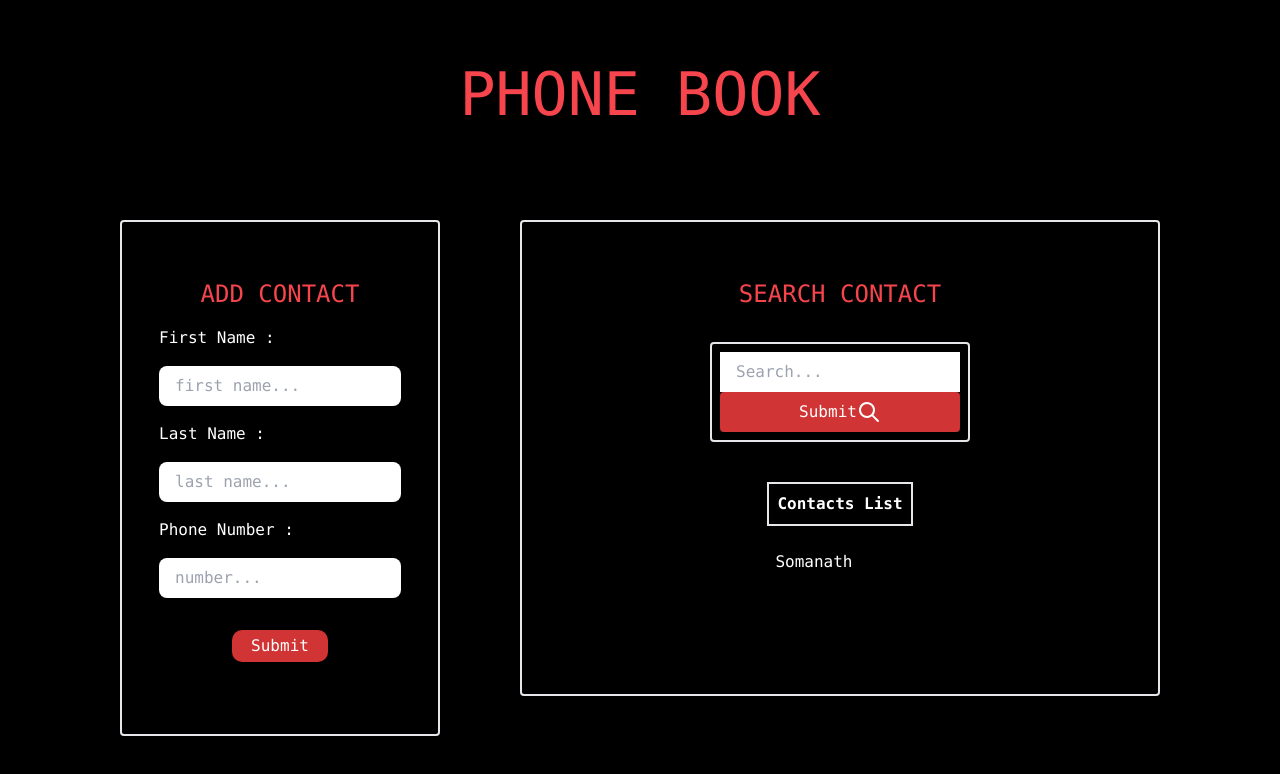
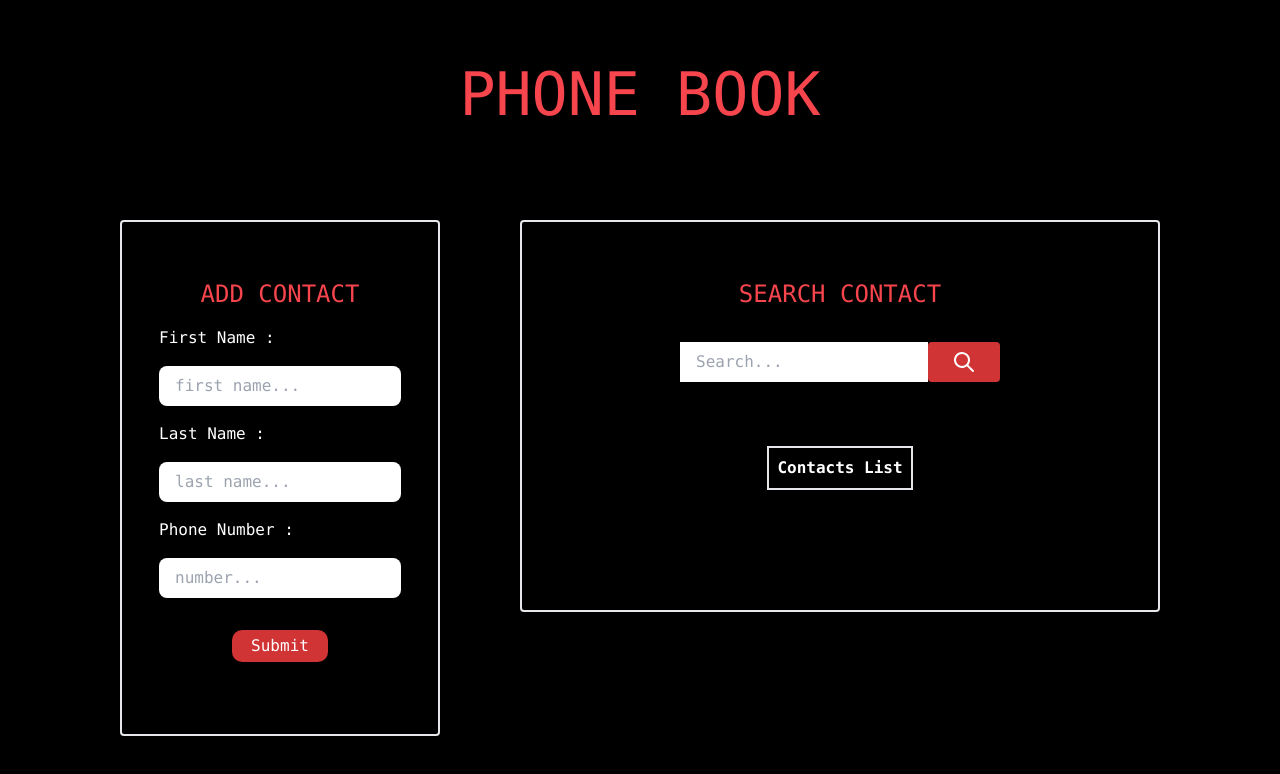
Before and after one commit to X610S-06/phonebook, a React (Create React App) app: page / in a window 1280 px wide. Shown: the top 774 px of the page. Built offline with nearby package versions, Linux system fonts and the light colour scheme.

Commit message:
"add search"

```diff
--- a/src/App.js
+++ b/src/App.js
@@ -5,9 +5,9 @@ import Contacts from './components/Contacts'
 function App() {
 	const [numbers, setNumbers] = useState([
 		{
-			firstName: 'Somanath',
-			lastName: 'Biradar',
-			phone: '1234567890',
+			firstName: '',
+			lastName: '',
+			phone: '',
 		},
 	])
 
@@ -17,14 +17,14 @@ function App() {
 
 	return (
 		<>
-			<h2 class='flex justify-center my-16 text-6xl font-mono text-[#f7454d]'>PHONE BOOK</h2>
-			<div class='flex justify-center sm:flex-col md:flex-row lg:flex-row xl:flex-row'>
-				<div class='flex flex-col w-1/4 h-full font-mono p-12 my-8 mx-10 border-2 rounded'>
-					<h2 class='flex justify-center p-2 text-2xl font-mono text-[#f7454d]'>ADD CONTACT</h2>
+			<h2 className='flex justify-center my-16 text-6xl font-mono text-[#f7454d]'>PHONE BOOK</h2>
+			<div className='flex justify-center sm:flex-col md:flex-row lg:flex-row xl:flex-row'>
+				<div className='flex flex-col w-1/4 h-full font-mono p-12 my-8 mx-10 border-2 rounded'>
+					<h2 className='flex justify-center p-2 text-2xl font-mono text-[#f7454d]'>ADD CONTACT</h2>
 					<AddContact onSubmit={handleSubmit} />
 				</div>
-				<div class='flex flex-col w-1/2 h-full font-mono p-12 my-8 mx-10 border-2 rounded'>
-					<h2 class='flex justify-center p-2 text-2xl font-mono text-[#f7454d]'>SEARCH CONTACT</h2>
+				<div className='flex flex-col w-1/2 h-full font-mono p-12 my-8 mx-10 border-2 rounded'>
+					<h2 className='flex justify-center p-2 text-2xl font-mono text-[#f7454d]'>SEARCH CONTACT</h2>
 					<Contacts numbers={numbers} />
 				</div>
 			</div>
--- a/src/components/Contacts.js
+++ b/src/components/Contacts.js
@@ -3,11 +3,8 @@ import React, { useState } from 'react'
 const Contacts = ({ numbers }) => {
 
 	const [search, setSearch] = useState('')
-	const [filters, setFilters] = useState({
-		firstName: '',
-		lastName: '',
-		phone: '',
-	})
+	const [filters, setFilters] = useState([])
+
 
 	const handleSearch = (e) => {
 		e.preventDefault()
@@ -15,50 +12,73 @@ const Contacts = ({ numbers }) => {
 		setSearch(data)
 	}
 
+	const handleFilter = (e) => {
+		e.preventDefault()
+		setFilters([])
+	}
+
 	const handleSubmit = (e) => {
 		e.preventDefault()
-		Object.entries(numbers).map((number) => {
-			if (number.firstName.toLowerCase().includes(search.toLowerCase())) {
-				setFilters([...filters, number])
+		numbers.map((number) => {
+			if (!search) {
+				setFilters([])
+			} else if
+				(number.firstName.toLowerCase().includes(search.toLowerCase()) ||
+				number.lastName.toLowerCase().includes(search.toLowerCase()) ||
+				number.phone.includes(search)
+			) {
+				setFilters([])
 			}
 		})
 	}
-
+	console.log(filters)
 	return (
-		<div class='flex flex-col items-center p-2 m-4'>
-			<div class='flex flex-row border-2 rounded text-black'>
-				<form onSubmit={handleSubmit} className='p2 m-2'>
+		<div className='flex flex-col items-center p-2 m-4'>
+			<div className='flex flex-col rounded text-black'>
+				<form onSubmit={handleSubmit} className='flex flex-row w-80'>
 					<input
 						type='text'
-						class='px-4 py-2 w-60'
+						className='px-4 w-full'
 						placeholder='Search...'
 						name='search'
-						autocomplete='off'
+						autoComplete='off'
 						onChange={handleSearch}
+						onBlur={handleFilter}
 					></input>
-					<button
-						class='flex flex-row w-full h-10 items-center justify-center rounded'
-						onSubmit={handleSubmit}
-					> Submit
-						<svg class='w-6 h-6' fill='currentColor' viewBox='0 0 24 24'>
+					<button className='flex flex-row w-15 h-10 items-center justify-center rounded'>
+						<svg className='w-6 h-6' fill='currentColor' viewBox='0 0 24 24'>
 							<path d='M16.32 14.9l5.39 5.4a1 1 0 0 1-1.42 1.4l-5.38-5.38a8 8 0 1 1 1.41-1.41zM10 16a6 6 0 1 0 0-12 6 6 0 0 0 0 12z' />
 						</svg>
 					</button>
 				</form>
+				<div className='flex flex-row p-4'>
+					<table className='flex flex-col text-white'>
+						<tbody>
+							{filters.map((filter) => (
+								<tr key={filter.phone} className='flex flex-row '>
+									<td className='p-1'>{filter.firstName}</td>
+									<td className='p-1'>{filter.lastName}</td>
+									<td className='p-1'>{filter.phone}</td>
+								</tr>
+							))}
+						</tbody>
+					</table>
+				</div>
 			</div>
 
 			<div className='flex flex-row p-8'>
 				<table className='flex flex-col'>
 					<thead>
-						<tr className='flex flex-row'>
-							<th className='m-2 p-2 border-2'>Contacts List</th>
+						<tr className='flex flex-row justify-center'>
+							<th className='justify-center p-2 border-2'>Contacts List</th>
 						</tr>
 					</thead>
 					<tbody>
 						{numbers.map((number) => (
 							<tr key={number.phone} className='flex flex-row '>
-								<td className='m-2 p-2'>{number.firstName}</td>
-								<br></br>
+								<td className='p-2'>{number.firstName}</td>
+								<td className='p-2'>{number.lastName}</td>
+								<td className='p-2'>{number.phone}</td>
 							</tr>
 						))}
 					</tbody>
--- a/src/temp.js
+++ /dev/null
@@ -1,6 +0,0 @@
-import React, { useState } from 'react'
-import Search from './Search'
-
-const Contacts = ({ numbers }) => {
-
-	const [searchTerm, setSearchTerm] = useState('')
```
